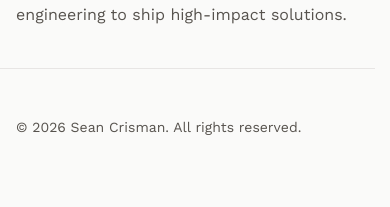
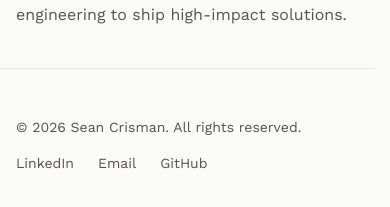
Before and after one commit to crismancodes/personalsite, a Next.js app: page / in a window 390 px wide. Shown: the part 2498-2705 px from the top of the page. Before the commit the page ends 2683 px from the top, so only its background shows below. Built offline with nearby package versions, Linux system fonts and the light colour scheme; a web font is replaced by a local one.

Commit message:
Enhance Footer component: add external links for LinkedIn, Email, and GitHub, and improve layout for better responsiveness and accessibility.

```diff
--- a/src/components/footer.tsx
+++ b/src/components/footer.tsx
@@ -1,4 +1,10 @@
 import { Container } from "@/components/container";
+
+const FOOTER_LINKS = [
+  { label: "LinkedIn", href: "https://linkedin.com/in/seancrisman", external: true },
+  { label: "Email", href: "mailto:sean@seancrisman.com", external: true },
+  { label: "GitHub", href: "https://github.com/seancrisman", external: true },
+];
 
 export function Footer() {
   const year = new Date().getFullYear();
@@ -6,10 +12,22 @@ export function Footer() {
   return (
     <footer className="border-t border-border bg-muted/30">
       <Container>
-        <div className="py-12">
+        <div className="py-12 flex flex-col gap-4 sm:flex-row sm:items-center sm:justify-between">
           <p className="text-sm text-muted-foreground">
             © {year} Sean Crisman. All rights reserved.
           </p>
+          <nav aria-label="Footer links" className="flex flex-wrap gap-6">
+            {FOOTER_LINKS.map(({ label, href, external }) => (
+              <a
+                key={label}
+                href={href}
+                {...(external && { target: "_blank", rel: "noopener noreferrer" })}
+                className="text-sm text-muted-foreground transition-colors duration-150 hover:text-[#1c1917] focus-visible:text-[#1c1917] focus-visible:outline-none"
+              >
+                {label}
+              </a>
+            ))}
+          </nav>
         </div>
       </Container>
     </footer>
```
